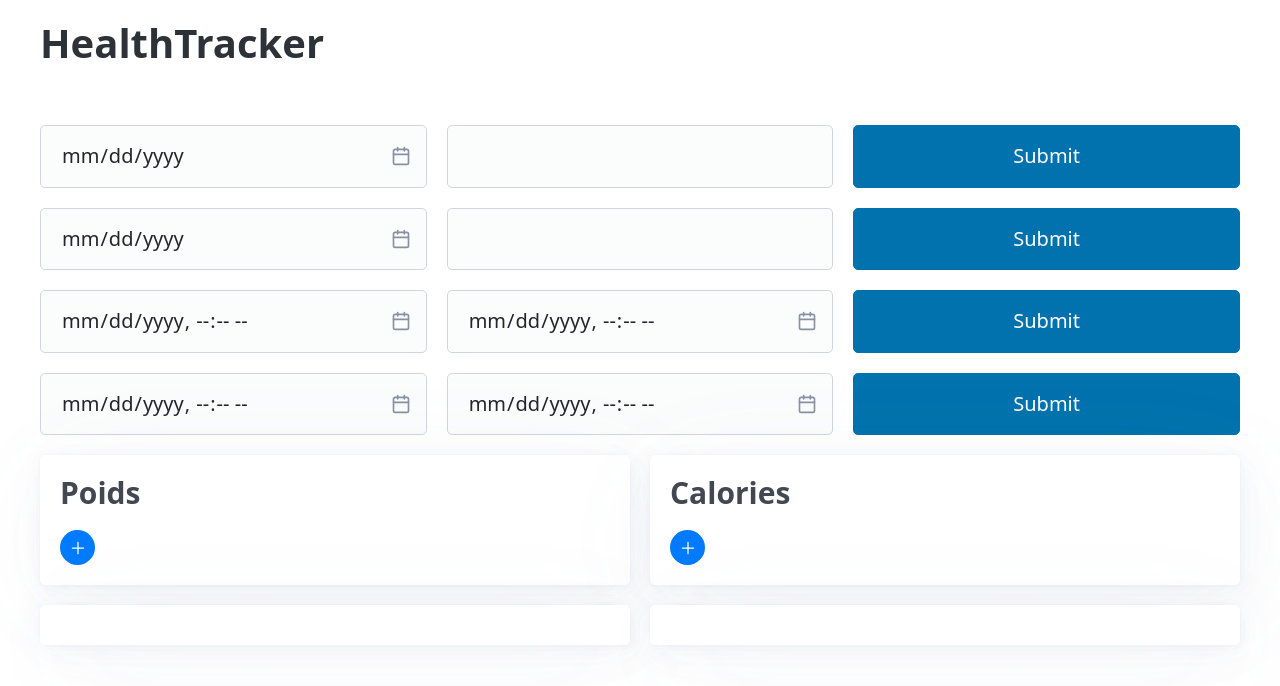
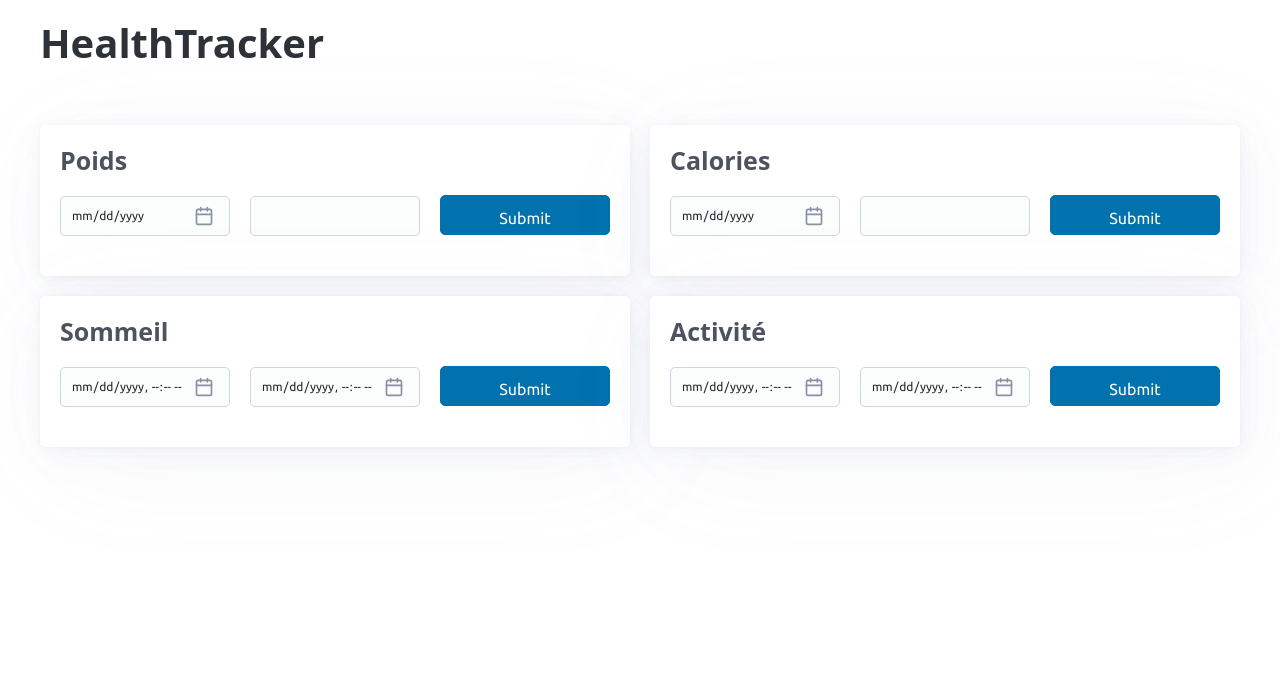
Before and after one commit to PageotD/healthtracker, a Flask app: page /index in a window 1280 px wide. Shown: the top 686 px of the page. Run offline with Flask 3, Linux system fonts and the light colour scheme; some libraries are stand-ins or nearby versions.

Commit message:
style: layout

```diff
--- a/healthtracker/static/js/generate_chart.js
+++ b/healthtracker/static/js/generate_chart.js
@@ -93,7 +93,7 @@ function add_sleep_data() {
             .then(response => {
                 if (response.ok) {
                     console.log('Sleep data added successfully');
-                    plot_weight_chart(); // Refresh the chart after adding data
+                    plot_sleep_chart(); // Refresh the chart after adding data
                 } else {
                     console.error('Error adding sleep data:', response.statusText);
                 }
@@ -121,7 +121,7 @@ function add_activity_data() {
             .then(response => {
                 if (response.ok) {
                     console.log('Activity data added successfully');
-                    plot_weight_chart(); // Refresh the chart after adding data
+                    plot_activity_chart(); // Refresh the chart after adding data
                 } else {
                     console.error('Error adding activity data:', response.statusText);
                 }
--- a/healthtracker/templates/index.html
+++ b/healthtracker/templates/index.html
@@ -7,7 +7,11 @@
     <script type="module" src="https://unpkg.com/ionicons@5.5.2/dist/ionicons/ionicons.esm.js"></script>
     <script nomodule src="https://unpkg.com/ionicons@5.5.2/dist/ionicons/ionicons.js"></script>
     <link rel="stylesheet" href="https://cdn.jsdelivr.net/npm/@picocss/pico@2/css/pico.min.css">
+    <link href='https://fonts.googleapis.com/css?family=Ubuntu' rel='stylesheet'>
     <style>
+        body {
+            font-family: 'Ubuntu';font-size: 22px;
+        }
         /* Modal styles */
         .modal {
           display: none;
@@ -49,74 +53,34 @@
 
 <main class="container">
 
-
-    <div class="grid">
-        <div><input type="date" id="measurement_Date"></div>
-        <div><input type="number" id="weight"></div>
-        <div><input type="button" id="submit_weight" value="Submit" onclick="add_weight_data(username)"></div>
-    </div>
-
-    <div class="grid">
-        <div><input type="date" id="calories_measurement_Date"></div>
-        <div><input type="number" id="calories"></div>
-        <div><input type="button" id="submit_calories" value="Submit" onclick="add_calories_data(username)"></div>
-    </div>
-
-    <div class="grid">
-        <div><input type="datetime-local" id="start_sleep_measurement_Date"></div>
-        <div><input type="datetime-local" id="end_sleep_measurement_Date"></div>
-        <div><input type="button" id="submit_sleep" value="Submit" onclick="add_sleep_data(username)"></div>
-    </div>
-
-    <div class="grid">
-        <div><input type="datetime-local" id="start_activity_measurement_Date"></div>
-        <div><input type="datetime-local" id="end_activity_measurement_Date"></div>
-        <div><input type="button" id="submit_activity" value="Submit" onclick="add_activity_data(username)"></div>
-    </div>
-
     <span id="user-id"></span>
 
     <div class="grid">
         <div>
         <article>
-            <h3>Poids</h3>
+            <h4>Poids</h4>
             <div id="weight-chart-container">
                 <!-- The chart canvas will be dynamically added here -->
             </div>
-            <button style="
-            width: 35px;
-            height: 35px;
-            display: flex;
-            justify-content: center;
-            align-items: center;
-            padding: 0;
-            border: none;
-            background-color: #007bff;
-            border-radius: 50%;
-            color: white;">
-                <ion-icon name="add-outline" style="font-size: 20px;"></ion-icon>
-            </button>
+            <div class="grid">
+                <div><input type="date" id="measurement_Date" style="height: 40px; font-size: 12px; padding: 10px"></div>
+                <div><input type="number" id="weight" style="height: 40px; font-size: 12px; padding: 10px"></div>
+                <div><input type="button" id="submit_weight" value="Submit" onclick="add_weight_data(username)"  style="height: 40px; font-size: 16px; padding: 10px"></div>
+            </div>
         </article>
         </div>
         <div>
             <article>
-                <h3>Calories</h3>
+                <h4>Calories</h4>
                 <div id="calories-chart-container">
                     <!-- The chart canvas will be dynamically added here -->
                 </div>
-                <button style="
-            width: 35px;
-            height: 35px;
-            display: flex;
-            justify-content: center;
-            align-items: center;
-            padding: 0;
-            border: none;
-            background-color: #007bff;
-            border-radius: 50%;
-            color: white;">
-                    <ion-icon name="add-outline" style="font-size: 20px;"></ion-icon>
-                </button>
+                <div class="grid">
+                    <div><input type="date" id="calories_measurement_Date" style="height: 40px; font-size: 12px; padding: 10px"></div>
+                    <div><input type="number" id="calories" style="height: 40px; font-size: 12px; padding: 10px"></div>
+                    <div><input type="button" id="submit_calories" value="Submit" onclick="add_calories_data(username)" style="height: 40px; font-size: 16px; padding: 10px"></div>
+                </div>
+
             </article>
         </div>
     </div>
@@ -124,17 +88,30 @@
     <div class="grid">
         <div>
     <article>
+        <h4>Sommeil</h4>
     <div id="sleep-chart-container">
         <!-- The chart canvas will be dynamically added here -->
     </div>
+        <div class="grid">
+            <div><input type="datetime-local" id="start_sleep_measurement_Date" style="height: 40px; font-size: 12px; padding: 10px"></div>
+            <div><input type="datetime-local" id="end_sleep_measurement_Date" style="height: 40px; font-size: 12px; padding: 10px"></div>
+            <div><input type="button" id="submit_sleep" value="Submit" onclick="add_sleep_data(username)" style="height: 40px; font-size: 16px; padding: 10px"></div>
+        </div>
     </article>
     </div>
 
         <div>
     <article>
+        <h4>Activité</h4>
         <div id="activity-chart-container">
             <!-- The chart canvas will be dynamically added here -->
         </div>
+        <div class="grid">
+            <div><input type="datetime-local" id="start_activity_measurement_Date"  style="height: 40px; font-size: 12px; padding: 10px"></div>
+            <div><input type="datetime-local" id="end_activity_measurement_Date"  style="height: 40px; font-size: 12px; padding: 10px"></div>
+            <div><input type="button" id="submit_activity" value="Submit" onclick="add_activity_data(username)"  style="height: 40px; font-size: 16px; padding: 10px"></div>
+        </div>
+
     </article>
             </div>
     </div>
```
